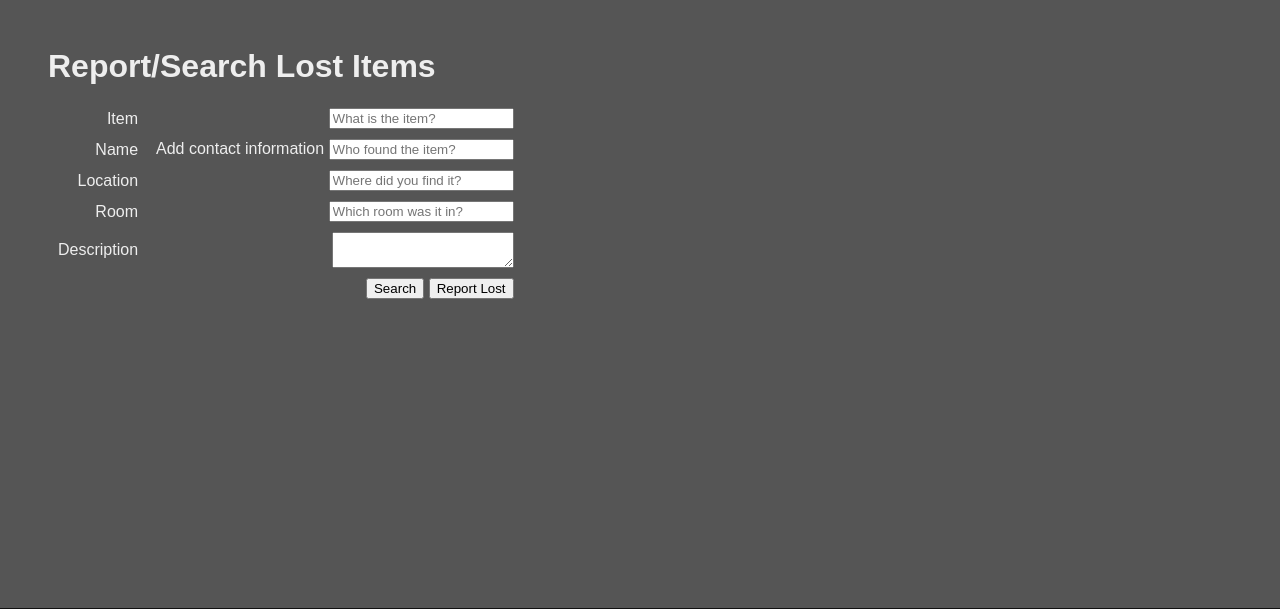
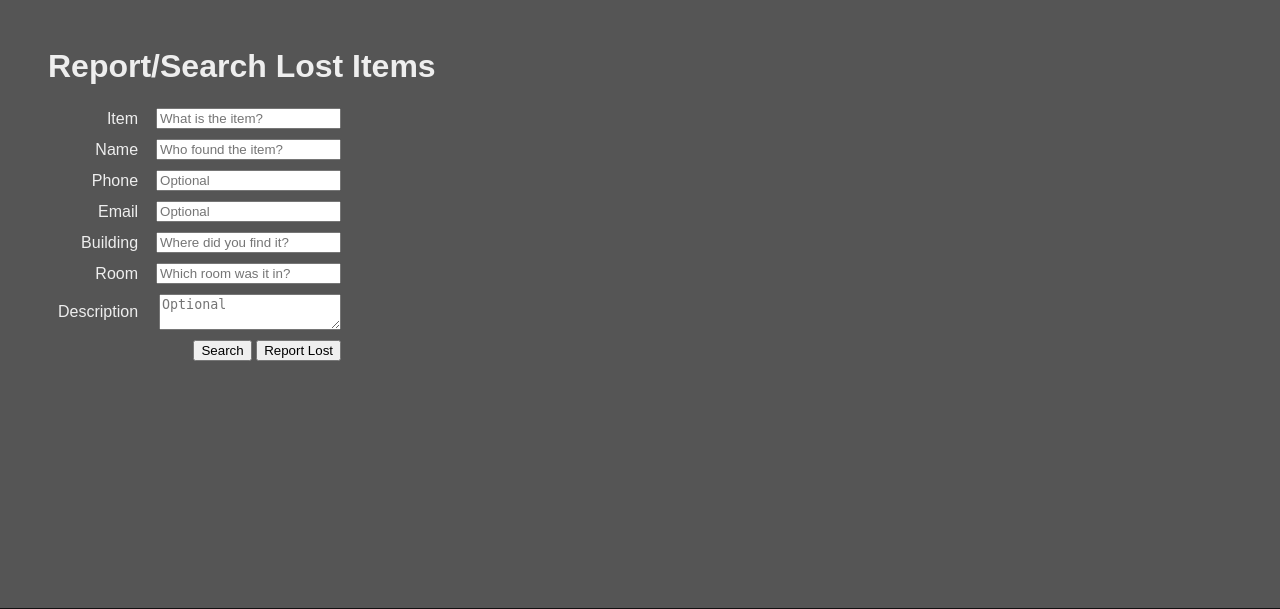
Before and after one commit to brendon-boldt/limbo-db, a PHP site: page /lost.php in a window 1280 px wide. Shown: the part 112-721 px from the top of the page. Run offline with PHP 8.4, Linux system fonts and the light colour scheme; a stand-in replaces the project's code that opens the database connection.

Commit message:
Finishes development on lost.php; further develops item.php

```diff
--- a/includes/item_helper.php
+++ b/includes/item_helper.php
@@ -8,7 +8,7 @@ function get_item_data($dbc, $id) {
 
   $results = mysqli_query( $dbc , $query ) ;
   check_results($results) ;
-  $array = mysqli_fetch_array($results, MYSQLI_ASSOC)
+  $array = mysqli_fetch_array($results, MYSQLI_ASSOC);
   mysqli_free_result($results);
   return $array;
 }
--- a/includes/lost_helper.php
+++ b/includes/lost_helper.php
@@ -3,20 +3,25 @@ require_once('includes/helpers.php');
 require_once('includes/search_helper.php');
 
 
-function insert_lost_item($dbc, $item, $owner, $location_name, $room , $description) {
+function insert_lost_item($dbc, $values) {
 
-	$location_id = get_location_id($dbc, $location_name);
+	$location_id = get_location_id($dbc, $values['building']);
+	$valueString = "('$values[item]', '$values[owner]', '$values[phone]', '$values[email]', $location_id, '$values[room]', '$values[description]', NOW(), NOW(), 'lost')";
+	$query = 'INSERT INTO stuff(item, owner, phone, email, location_id, room, description, create_date, update_date, status) VALUES ' . $valueString;
 
-	#$valueString = '("' . $item . '","' . $owner . '",' . $location_id . ',"' . $room . '","' . $description . '", NOW(), NOW(), \'lost\')';
-	$valueString = "('$item', '$owner', $location_id, '$room', '$description', NOW(), NOW(), 'lost')";
-	$query = 'INSERT INTO stuff(item, owner, location_id, room, description, create_date, update_date, status) VALUES ' . $valueString;
-	#show_query($query);
-
-	$results = mysqli_query($dbc,$query) ;
+	$results = mysqli_query($dbc,$query);
 	check_results($results) ;
-  #mysqli_free_result($results)
-
-	return $results;
+	#mysqli_free_result($results)
+	if (!$results)
+		return false;
+	else {
+		/*
+		mysqli_query($dbc, "SELECT id FROM stuff WHERE item = $values[item]");
+		$row = mysqli_fetch_array($results, MYSQLI_ASSOC);
+		return $row['id'];
+		*/
+		return true;
+	}
 }
 
 ?>
--- a/includes/search_helper.php
+++ b/includes/search_helper.php
@@ -3,17 +3,27 @@ require_once('includes/helpers.php');
 
 # Add status checking
 function search_item($dbc, $values) {
-	$location_id = get_location_id($dbc, $values['location']);
+	$location_id = get_location_id($dbc, $values['building']);
 
+	# '~~~' is a string which will not match anything in the database
 	foreach ($values as $key => $value) {
 		if ($value == "")
 			$values[$key] = "~~~";
 	}
+	if (!array_key_exists('owner', $values))
+		$values['owner'] = '~~~';
+	if (!array_key_exists('finder', $values))
+		$values['finder'] = '~~~';
+
 	$query = "SELECT * FROM stuff JOIN locations ON (stuff.location_id = locations.id)
-		WHERE item LIKE '%" . $values['item'] . "%'
-		OR room LIKE '%" . $values['room'] . "%'
-		OR description LIKE '%" . $values['description'] . "%'
-		OR location_id = '" . $location_id . "'";
+		WHERE item LIKE '%$values[item]%'
+		OR owner LIKE '%$values[owner]%'
+		OR finder LIKE '%$values[finder]%'
+		OR email LIKE '%$values[email]%'
+		OR phone LIKE '%$values[phone]%'
+		OR room LIKE '%$values[room]%'
+		OR description LIKE '%$values[description]%'
+		OR location_id = '$location_id'";
 
 	$results = mysqli_query($dbc, $query);
 	check_results($results);
@@ -31,6 +41,25 @@ function search_item($dbc, $values) {
 	return $array;
 }
 
+function search_item_by_id($dbc, $id) {
+	$query = "SELECT * FROM stuff WHERE id = $id";
+	$results = mysqli_query($dbc, $query);
+	check_results($results);
+	if ($results != true) {
+		echo mysqli_error($dbc);
+		exit();
+	}
+
+	if (!($row = mysqli_fetch_array($results, MYSQLI_ASSOC))) {
+		return -1;
+	}
+	mysqli_free_result($results);
+
+	return $row;
+
+}
+
+
 function get_location_id($dbc, $name) {
 	if (empty($name))
 		return -1;
@@ -47,8 +76,8 @@ function get_location_id($dbc, $name) {
 
 function index_queries($dbc){
 	#Make the query I want to execute
-	$limit_stopper = 1;
-	$query = "SELECT stuff.item, stuff.status, locations.name FROM stuff JOIN locations ON (locations.id = stuff.location_id) ORDER BY stuff.create_date DESC";
+	$limit_stopper = 0;
+	$query = "SELECT * FROM stuff JOIN locations ON (locations.id = stuff.location_id) ORDER BY stuff.create_date DESC";
 	#Executes the query I requested
 	$results = mysqli_query($dbc, $query);
 	check_results($results);
@@ -65,7 +94,7 @@ function index_queries($dbc){
 		 echo '</TR>';
 
 		#Generate the table row
-		while($limit_stopper <= 5 && $row = mysqli_fetch_array($results, MYSQLI_ASSOC))
+		while($limit_stopper < 5 && $row = mysqli_fetch_array($results, MYSQLI_ASSOC))
 		{
 		echo '<TR>';
 		echo '<TD>' . $row['item'] . '</TD>' ;
--- a/limbo.css
+++ b/limbo.css
@@ -71,13 +71,20 @@ a {
 }
 
 #resultsTable {
-	margin-right: 20em;
+	margin-right: 3em;
 	float: right;
 	border: solid;
 }
 
+#resultsTable th {
+	border: solid;
+	border-width: 2px;
+	min-width: 8em;
+}
+
 #resultsTable td {
+	padding-right: 0.5em;
 	border: solid;
 	border-width: 1px;
-	min-width: 5em;
+	min-width: 8em;
 }
--- a/lost.php
+++ b/lost.php
@@ -49,15 +49,17 @@ else if ($_SERVER[ 'REQUEST_METHOD' ] == 'POST') {
 
 		*/
 
-		$item = $_POST['item'];
-		$name = $_POST['name'];
-		$location= $_POST['location'];
-		$room = $_POST['room'];
-		$description = $_POST['description'];
-
-		$result = insert_lost_item($dbc, $item, $name, $location, $room, $description);
-		#echo "<p>Added " . $result . " new print(s) ". $name . " @ $" . $price . " .</p>" ;
+		$values = array();
+		$values['item'] = $_POST['item'];
+		$values['owner'] = $_POST['owner'];
+		$values['phone'] = $_POST['phone'];
+		$values['email'] = $_POST['email'];
+		$values['building'] = $_POST['building'];
+		$values['room'] = $_POST['room'];
+		$values['description'] = $_POST['description'];
+		$result = insert_lost_item($dbc, $values);
 		mysqli_close( $dbc ) ;
+		#Header("Location: /item.php?id=$result");
 	}
 }
 
@@ -92,16 +94,31 @@ else if ($_SERVER[ 'REQUEST_METHOD' ] == 'POST') {
         Name
       </td>
       <td>
-      	Add contact information
-        <input type="text" name="name" placeholder="Who found the item?"/>
+        <input type="text" name="owner" placeholder="Who found the item?"/>
       </td>
     </tr>
     <tr>
       <td>
-        Location
+        Phone
       </td>
       <td>
-        <input type="text" name="location" placeholder="Where did you find it?"/>
+        <input type="text" name="phone" placeholder="Optional"/>
+      </td>
+    </tr>
+    <tr>
+      <td>
+        Email
+      </td>
+      <td>
+        <input type="text" name="email" placeholder="Optional"/>
+      </td>
+    </tr>
+    <tr>
+      <td>
+        Building
+      </td>
+      <td>
+        <input type="text" name="building" placeholder="Where did you find it?"/>
       </td>
     </tr>
     <tr>
@@ -112,23 +129,12 @@ else if ($_SERVER[ 'REQUEST_METHOD' ] == 'POST') {
         <input type="text" name="room" placeholder="Which room was it in?"/>
       </td>
     </tr>
-    <!--
-    <tr>
-      <td>
-        Date
-      </td>
-      <td>
-        <input type="text" name="date" placeholder="When did you find it?"/>
-      </td>
-    </tr>
-    -->
-
     <tr>
       <td>
         Description
       </td>
       <td>
-        <textarea name="description" form="lostForm" style="resize: vertical;"></textarea>
+        <textarea name="description" form="lostForm" placeholder="Optional" style="resize: vertical;"></textarea>
       </td>
     </tr>
 
@@ -146,10 +152,21 @@ else if ($_SERVER[ 'REQUEST_METHOD' ] == 'POST') {
 <?php
 	if (isset($_POST['search'])) {
 		echo "<table id='resultsTable'>";
+		echo '<tr><th>Item</th>';
+		echo '<th>Owner</th>';
+		echo '<th>Phone</th>';
+		echo '<th>Email</th>';
+		# Location name listed under 'name' in the query
+		echo '<th>Building</th>';
+		echo '<th>Room</th>';
+		echo '<th>Description</th></tr>';
 		$array = search_item($dbc, $_POST);
 		foreach($array as $item) {
 			echo '<tr><td>' . $item['item'] . '</td>';
 			# Location name listed under 'name' in the query
+			echo '<td>' . $item['owner'] . '</td>';
+			echo '<td>' . $item['phone'] . '</td>';
+			echo '<td>' . $item['email'] . '</td>';
 			echo '<td>' . $item['name'] . '</td>';
 			echo '<td>' . $item['room'] . '</td>';
 			echo '<td>' . $item['description'] . '</td></tr>';
```
Also changed, not shown: item.php (+18 -6 lines), limbo.sql (+9 -7 lines).
